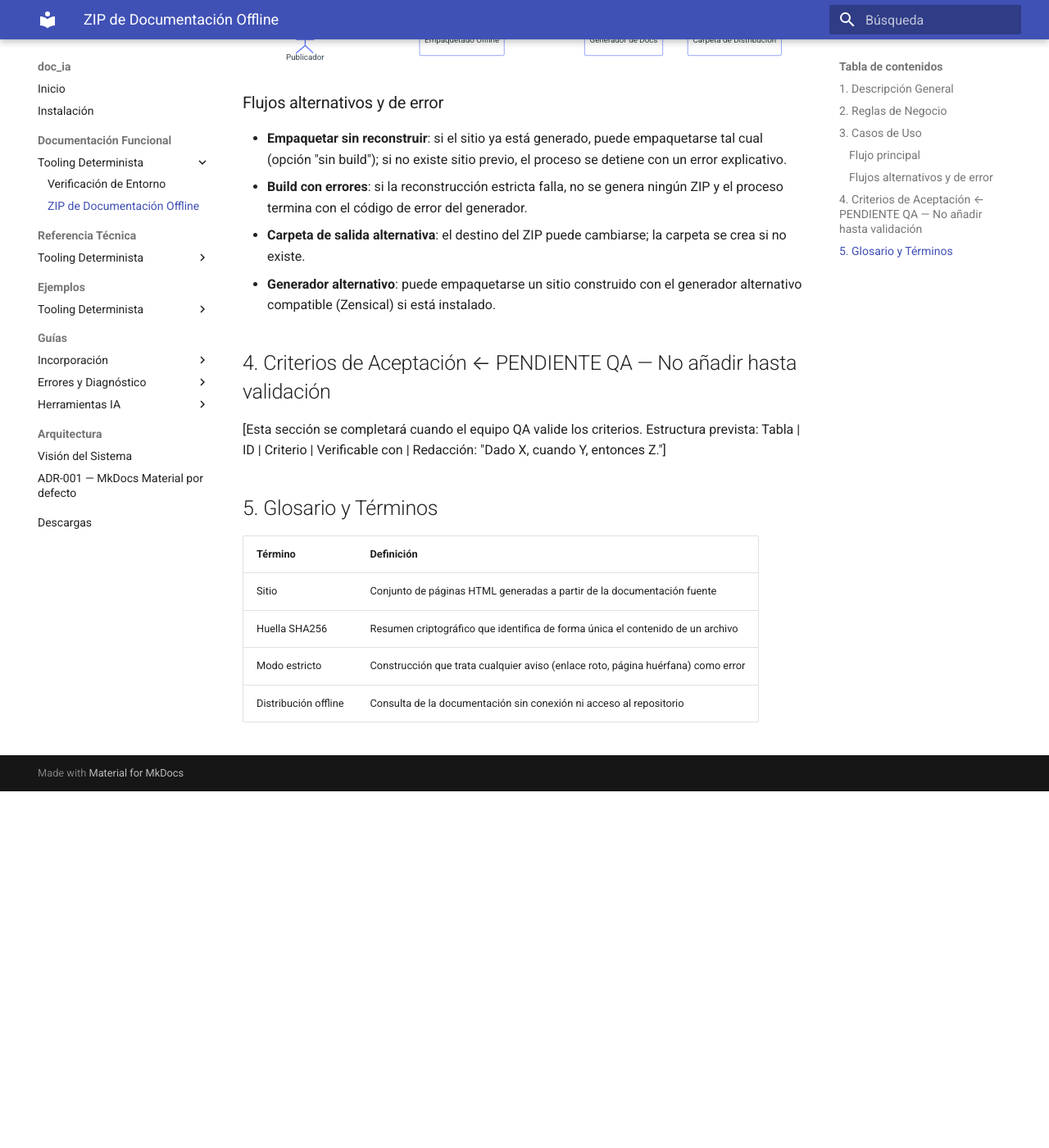
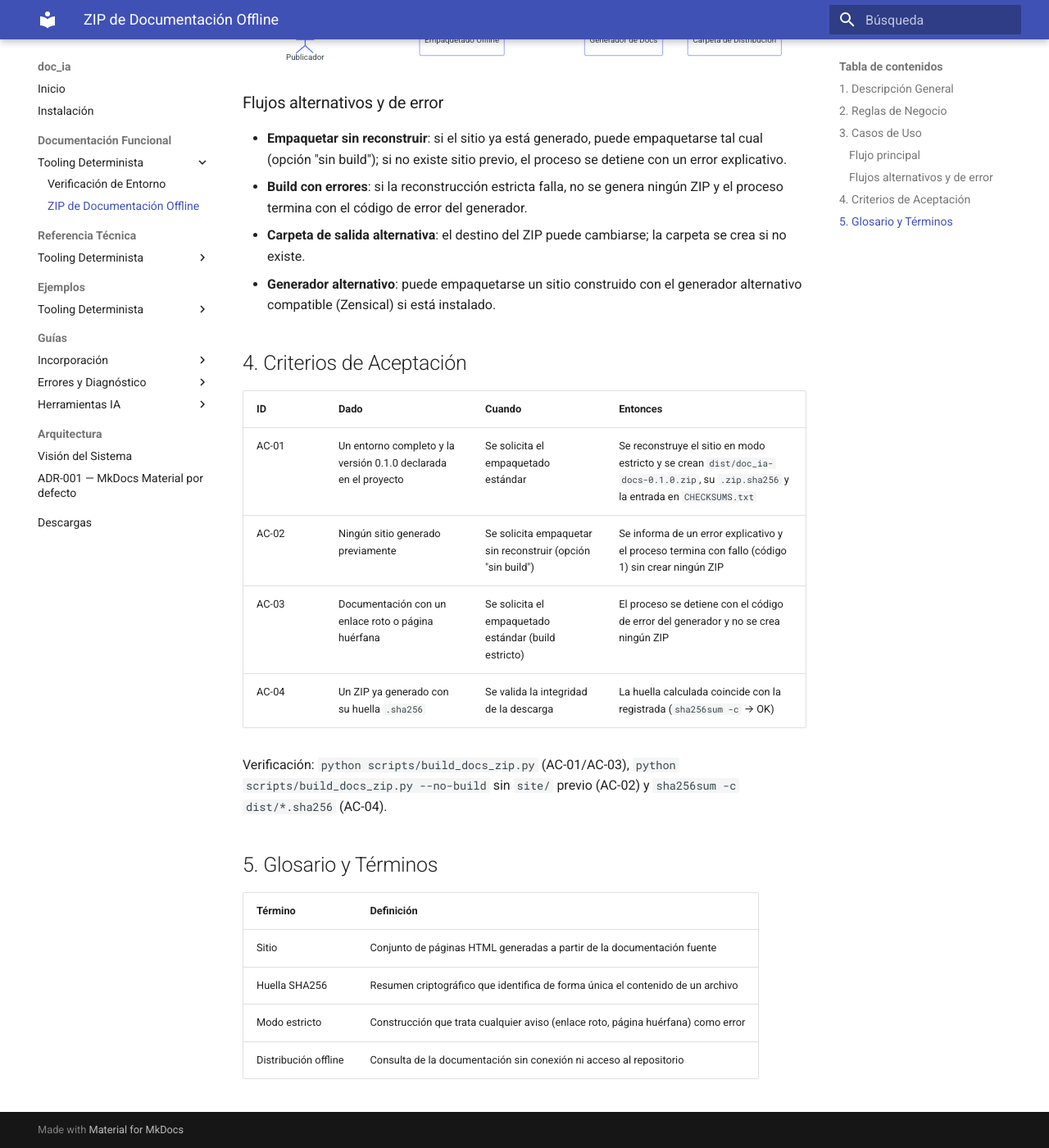
Before and after one commit to fmanza/doc_ia, an MkDocs documentation site: the page built from docs/functional/build_docs_zip.md, in a window 1280 px wide and 1400 px high, scrolled down 1227 px. Shown: the whole window at 82% size. Built offline with MkDocs 1.6.1 and Material for MkDocs 9.7.7, drawn with Linux system fonts in a browser that asks for light colours; before the commit the page ends 2192 px from its top, so only the background shows below that.

Commit message:
docs: criterios de aceptacion ejecutables en Arquetipo 1 (sin placeholder QA)
El estandar (Arq 1 §4) imponia un placeholder "PENDIENTE QA" que contradecia
a functional_doc.prompt.md §7 (nucleo compartido), donde los criterios ya se
derivan del codigo en formato Given/When/Then con el placeholder solo como
fallback. Se alinea el estandar con el prompt y se rellenan las paginas:

- DOCUMENTATION_STANDARD.md Arq 1 §4: seccion EJECUTABLE — tabla
  | ID | Dado | Cuando | Entonces | + comando de verificacion; subseccion
  "Pendiente de validacion QA" solo para criterios no derivables.
- functional/check_env.md: 3 criterios derivados del codigo real
  (codigos de salida 0/1, lista de ausentes, orden preservado).
- functional/build_docs_zip.md: 4 criterios (ZIP+sha256, --no-build sin
  site/ → exit 1, build estricto fallido → sin ZIP, validacion sha256sum).

mkdocs build --strict OK.

Sesión: .ai/sessions/2026-06-10e_acceptance_criteria/

Co-Authored-By: Claude Fable 5 <noreply@anthropic.com>

```diff
--- a/docs/functional/build_docs_zip.md
+++ b/docs/functional/build_docs_zip.md
@@ -52,11 +52,18 @@ sequenceDiagram
 - **Generador alternativo**: puede empaquetarse un sitio construido con el generador
   alternativo compatible (Zensical) si está instalado.
 
-## 4. Criterios de Aceptación      ← PENDIENTE QA — No añadir hasta validación
+## 4. Criterios de Aceptación
 
-[Esta sección se completará cuando el equipo QA valide los criterios.
-Estructura prevista: Tabla | ID | Criterio | Verificable con |
-Redacción: "Dado X, cuando Y, entonces Z."]
+| ID | Dado | Cuando | Entonces |
+|---|---|---|---|
+| AC-01 | Un entorno completo y la versión 0.1.0 declarada en el proyecto | Se solicita el empaquetado estándar | Se reconstruye el sitio en modo estricto y se crean `dist/doc_ia-docs-0.1.0.zip`, su `.zip.sha256` y la entrada en `CHECKSUMS.txt` |
+| AC-02 | Ningún sitio generado previamente | Se solicita empaquetar sin reconstruir (opción "sin build") | Se informa de un error explicativo y el proceso termina con fallo (código 1) sin crear ningún ZIP |
+| AC-03 | Documentación con un enlace roto o página huérfana | Se solicita el empaquetado estándar (build estricto) | El proceso se detiene con el código de error del generador y no se crea ningún ZIP |
+| AC-04 | Un ZIP ya generado con su huella `.sha256` | Se valida la integridad de la descarga | La huella calculada coincide con la registrada (`sha256sum -c` → OK) |
+
+Verificación: `python scripts/build_docs_zip.py` (AC-01/AC-03),
+`python scripts/build_docs_zip.py --no-build` sin `site/` previo (AC-02) y
+`sha256sum -c dist/*.sha256` (AC-04).
 
 ## 5. Glosario y Términos
 
```
Also changed, not shown: .ai/sessions/2026-06-10e_acceptance_criteria/TRACEABILITY.md (added, +40 -0 lines), .ai/sessions/INDEX.md (+1 -0 lines), docs/functional/check_env.md (+9 -4 lines), .github/DOCUMENTATION_STANDARD.md.
